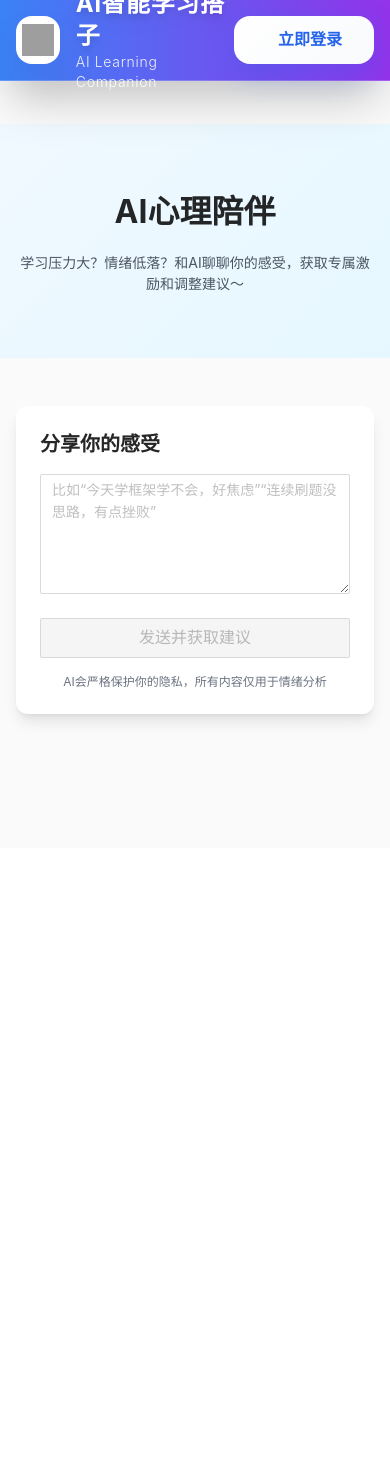
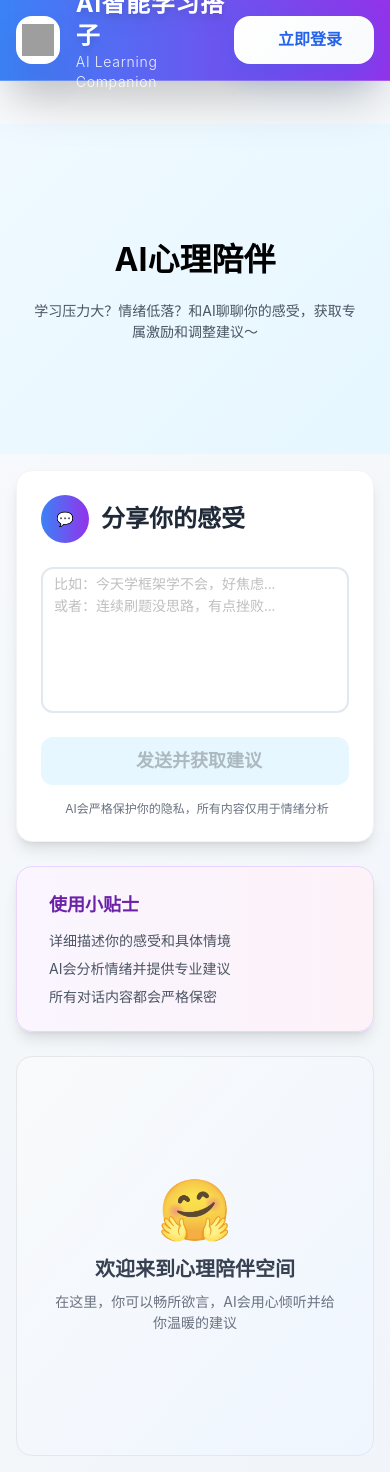
Before and after one commit to Cloud12305/ai-learning-partner, a Vue app in the folder frontend/: page /psychology-companion in a window 390 px wide. Before the commit the page ends 848 px from the top, so only its background shows below. Built offline with nearby package versions, Linux system fonts and the light colour scheme; grey boxes are pictures that could not be loaded.

Commit message:
ai心理功能已完善

```diff
--- a/frontend/src/views/PsychologyCompanion.vue
+++ b/frontend/src/views/PsychologyCompanion.vue
@@ -10,24 +10,29 @@
       </div>
     </div>
 
-    <!-- 核心内容区：移除图表后，调整为单栏布局（居中显示） -->
-    <main class="container mx-auto px-4 py-12">
-      <div class="max-w-2xl mx-auto">
-        <!-- 情绪输入与激励结果：合并为单栏，居中展示 -->
-        <div class="space-y-8">
+    <!-- 核心内容区：改为左右分栏布局 -->
+    <main class="container mx-auto px-4 py-8">
+      <div class="grid grid-cols-1 lg:grid-cols-2 gap-8 max-w-6xl mx-auto">
+        <!-- 左侧：输入区域 -->
+        <div class="space-y-6">
           <!-- 情绪输入卡片 -->
-          <div class="bg-white rounded-xl shadow-lg p-6 md:p-8">
-            <h2 class="text-xl font-semibold mb-4">分享你的感受</h2>
+          <div class="bg-white rounded-2xl shadow-lg p-6 md:p-8 border border-gray-100">
+            <div class="flex items-center mb-6">
+              <div class="w-10 h-10 bg-gradient-to-r from-blue-500 to-purple-600 rounded-full flex items-center justify-center mr-3">
+                <span class="text-white text-sm font-bold">💬</span>
+              </div>
+              <h2 class="text-2xl font-bold text-gray-800">分享你的感受</h2>
+            </div>
+
             <a-textarea
                 v-model:value="userText"
-                placeholder="比如“今天学框架学不会，好焦虑”“连续刷题没思路，有点挫败”"
-                rows="5"
+                placeholder="比如：今天学框架学不会，好焦虑...&#10;或者：连续刷题没思路，有点挫败..."
+                rows="6"
+                @keydown.enter.prevent="handleSubmitEmotion"
+                :disabled="isLoading"
+                class="custom-textarea mb-6"
+            ></a-textarea>
 
-                @keydown.enter.prevent="handleSubmitEmotion"
-
-                :disabled="isLoading"
-                class="mb-6"
-            ></a-textarea>
             <a-button
                 type="primary"
                 block
@@ -35,44 +40,146 @@
                 @click="handleSubmitEmotion"
                 :disabled="!userText.trim() || isLoading"
                 :loading="isLoading"
+                class="send-button h-12 text-lg font-semibold"
             >
+              <template #loading>
+                <span class="flex items-center">
+                  <a-spin size="small" class="mr-2" />
+                  分析中...
+                </span>
+              </template>
+              <span v-if="!isLoading">
+                <i class="fas fa-paper-plane mr-2"></i>
                 发送并获取建议
+              </span>
             </a-button>
-            <p class="text-xs text-gray-500 mt-4 text-center">
+
+            <p class="text-xs text-gray-500 mt-4 text-center flex items-center justify-center">
+              <i class="fas fa-shield-alt mr-1"></i>
               AI会严格保护你的隐私，所有内容仅用于情绪分析
             </p>
           </div>
 
-          <!-- 激励结果卡片：延迟渲染避免实例冲突 -->
-          <transition name="fade-in">
+          <!-- 使用指南 -->
+          <div class="bg-gradient-to-r from-purple-50 to-pink-50 rounded-2xl shadow-lg p-6 border border-purple-200">
+            <h3 class="text-lg font-semibold text-purple-800 mb-3 flex items-center">
+              <i class="fas fa-lightbulb mr-2"></i>
+              使用小贴士
+            </h3>
+            <ul class="text-sm text-gray-600 space-y-2">
+              <li class="flex items-start">
+                <i class="fas fa-check text-green-500 mr-2 mt-1"></i>
+                详细描述你的感受和具体情境
+              </li>
+              <li class="flex items-start">
+                <i class="fas fa-check text-green-500 mr-2 mt-1"></i>
+                AI会分析情绪并提供专业建议
+              </li>
+              <li class="flex items-start">
+                <i class="fas fa-check text-green-500 mr-2 mt-1"></i>
+                所有对话内容都会严格保密
+              </li>
+            </ul>
+          </div>
+        </div>
+
+        <!-- 右侧：对话历史区域 -->
+        <div class="space-y-6">
+          <!-- 空状态 -->
           <div
-                class="bg-white rounded-xl shadow-lg p-6 md:p-8"
+              v-if="!lastUserQuestion && !emotionResult"
+              class="bg-gradient-to-br from-gray-50 to-blue-50 rounded-2xl p-8 text-center border border-gray-200 h-full flex flex-col justify-center items-center min-h-[400px]"
+          >
+            <div class="text-6xl mb-4">🤗</div>
+            <h3 class="text-xl font-semibold text-gray-700 mb-2">欢迎来到心理陪伴空间</h3>
+            <p class="text-gray-500 max-w-sm">在这里，你可以畅所欲言，AI会用心倾听并给你温暖的建议</p>
+          </div>
+
+          <!-- 用户问题卡片 -->
+          <transition name="slide-up">
+            <div
+                class="bg-gradient-to-r from-blue-50 to-indigo-50 rounded-2xl shadow-lg p-6 border border-blue-200"
+                v-if="lastUserQuestion"
+            >
+              <div class="flex items-start mb-4">
+                <div class="w-8 h-8 bg-blue-500 rounded-full flex items-center justify-center mr-3 flex-shrink-0">
+                  <i class="fas fa-user text-white text-xs"></i>
+                </div>
+                <div class="flex-1">
+                  <h3 class="text-lg font-semibold text-blue-800 mb-1">你的感受</h3>
+                  <div class="user-question-content text-gray-700 text-base leading-relaxed p-4 bg-white rounded-xl border border-blue-100 shadow-sm">
+                    {{ lastUserQuestion }}
+                  </div>
+                  <div class="flex justify-end mt-2">
+                    <span class="text-xs text-blue-600 bg-blue-100 px-2 py-1 rounded-full">
+                      {{ new Date().toLocaleTimeString('zh-CN', { hour: '2-digit', minute: '2-digit' }) }}
+                    </span>
+                  </div>
+                </div>
+              </div>
+            </div>
+          </transition>
+
+          <!-- AI回应卡片 -->
+          <transition name="slide-up">
+            <div
+                class="bg-gradient-to-r from-green-50 to-emerald-50 rounded-2xl shadow-lg p-6 border border-green-200"
                 v-if="emotionResult"
             >
-              <h2 class="text-xl font-semibold mb-4">AI的回应</h2>
-              <!-- 情绪标签：添加默认值容错 -->
-              <div class="flex items-center mb-6 flex-wrap">
-                <span class="text-gray-600">AI识别到你的情绪：</span>
+              <div class="flex items-start mb-4">
+                <div class="w-8 h-8 bg-green-500 rounded-full flex items-center justify-center mr-3 flex-shrink-0">
+                  <i class="fas fa-robot text-white text-xs"></i>
+                </div>
+                <div class="flex-1">
+                  <div class="flex items-center justify-between mb-3">
+                    <h3 class="text-lg font-semibold text-green-800">AI心理陪伴</h3>
+                    <a-button
+                        type="link"
+                        size="small"
+                        @click="copyToClipboard(emotionResult.encouragement)"
+                        class="copy-button text-green-600 hover:text-green-700"
+                    >
+                      <i class="fas fa-copy mr-1"></i>
+                      复制
+                    </a-button>
+                  </div>
+
+                  <!-- 情绪标签 -->
+                  <div class="flex items-center mb-4 flex-wrap">
+                    <span class="text-gray-600 text-sm mr-2">情绪识别：</span>
                     <a-tag
-                    :color="emotionColorMap[emotionResult.emotion || '中性']"
-                    class="ml-3 text-base mt-1 md:mt-0"
+                        :color="getEmotionColor(emotionResult.emotion)"
+                        class="emotion-tag text-sm px-3 py-1 rounded-full border-0 font-medium"
                     >
+                      <i class="fas fa-heart mr-1"></i>
                       {{ emotionResult.emotion || '未知情绪' }}
                     </a-tag>
                   </div>
-              <!-- 激励文案：增加行高和内边距，提升阅读体验 -->
-              <div class="encouragement-content text-gray-800 line-height-2.5 text-base mb-6 p-4 bg-gray-50 rounded-lg">
-                {{ emotionResult.encouragement || '请稍后再试～' }}
+
+                  <!-- 激励文案 -->
+                  <div class="encouragement-content text-gray-800 text-base leading-relaxed p-4 bg-white rounded-xl border border-green-100 shadow-sm">
+                    <div v-html="formatEncouragement(emotionResult.encouragement)"></div>
                   </div>
-              <!-- 附加资源 -->
-              <div v-if="emotionResult.encouragement?.includes('链接')" class="mt-6 pt-6 border-t border-gray-100">
-                <a
-                    href="javascript:;"
-                    class="text-primary flex items-center hover:underline text-base"
-                    @click="message.info('已为你推荐《框架入门实战指南》，可在“我的学习-资源库”查看')"
+
+                  <div class="flex justify-between items-center mt-4">
+                    <span class="text-xs text-gray-500 flex items-center">
+                      <i class="far fa-clock mr-1"></i>
+                      {{ emotionResult.timestamp ? new Date(emotionResult.timestamp).toLocaleString('zh-CN') : '刚刚' }}
+                    </span>
+                    <div class="flex space-x-2">
+                      <a-tooltip title="这条建议很有帮助">
+                        <a-button
+                            type="link"
+                            size="small"
+                            class="text-gray-400 hover:text-green-500"
+                            @click="handleFeedback('helpful')"
                         >
-                  <i class="fa fa-link mr-2"></i> 查看相关学习资源/调整建议
-                </a>
+                          <i class="far fa-thumbs-up"></i>
+                        </a-button>
+                      </a-tooltip>
+                    </div>
+                  </div>
+                </div>
               </div>
             </div>
           </transition>
@@ -83,87 +190,118 @@
 </template>
 
 <script setup>
-// 1. 基础导入：仅保留核心依赖（移除所有ECharts相关导入）
 import { ref, onMounted, nextTick } from 'vue';
-import { message } from 'ant-design-vue'; // Ant Design 组件（需全局注册）
-import request from '@/utils/request'; // HTTP请求工具（确认路径与项目一致）
+import { message } from 'ant-design-vue';
+import request from '@/utils/request';
 
-// 2. 状态管理：移除ECharts相关状态（emotionChart、echartsInitialized、chartOption等）
-const userText = ref(''); // 用户输入的情绪文本
-const emotionResult = ref(null); // 情感分析结果
-const isLoading = ref(false); // 加载状态
-const userId = ref(''); // 用户ID（从登录态获取）
+// 状态管理
+const userText = ref('');
+const emotionResult = ref(null);
+const isLoading = ref(false);
+const userId = ref('');
+const lastUserQuestion = ref('');
 
-// 3. 情绪-颜色映射（保留，用于AI回应的情绪标签）
+// 情绪-颜色映射
 const emotionColorMap = {
-  中性: 'gray',
+  中性: 'blue',
   积极: 'green',
   焦虑: 'orange',
-  挫败: 'red'
+  挫败: 'red',
+  压力: 'volcano',
+  困惑: 'purple',
+  悲伤: 'cyan',
+  疲惫: 'geekblue'
 };
 
-// 4. 页面初始化：仅保留登录态判断（移除ECharts初始化逻辑）
+// 处理多个情绪的颜色显示
+const getEmotionColor = (emotionText) => {
+  if (!emotionText) return 'blue';
+
+  // 如果包含多个情绪，取第一个情绪的颜色
+  const firstEmotion = emotionText.split('、')[0];
+  return emotionColorMap[firstEmotion] || 'blue';
+};
+
+
+// 格式化鼓励文本的函数
+const formatEncouragement = (text) => {
+  if (!text) return '<p>暂无回应</p>';
+
+  // 移除数字编号格式（如 1. 2. 3.）
+  let formatted = text.replace(/(\d+)\.\s*/g, '<br><strong>$1.</strong> ');
+
+  // 处理加粗文本
+  formatted = formatted.replace(/\*\*(.*?)\*\*/g, '<strong>$1</strong>');
+
+  // 处理换行
+  formatted = formatted.replace(/\n/g, '<br>');
+
+  // 添加段落间距
+  formatted = formatted.replace(/<br><br>/g, '</p><p>');
+
+  // 确保以p标签包裹
+  if (!formatted.startsWith('<p>')) {
+    formatted = '<p>' + formatted + '</p>';
+  }
+
+  return formatted;
+};
+
+// 复制到剪贴板功能
+const copyToClipboard = async (text) => {
+  try {
+    await navigator.clipboard.writeText(text);
+    message.success('已复制到剪贴板');
+  } catch (err) {
+    // 降级方案
+    const textArea = document.createElement('textarea');
+    textArea.value = text;
+    document.body.appendChild(textArea);
+    textArea.select();
+    document.execCommand('copy');
+    document.body.removeChild(textArea);
+    message.success('已复制到剪贴板');
+  }
+};
+
+// 反馈功能
+const handleFeedback = (type) => {
+  if (type === 'helpful') {
+    message.success('感谢你的反馈！我们会继续努力～');
+  }
+};
+
+// 初始化
 const init = async () => {
-  await nextTick(); // 等待DOM挂载完成
-  // 读取登录态（用于后续接口请求，未登录也可提交情绪）
+  await nextTick();
   const userInfo = localStorage.getItem('user');
   if (userInfo) {
     const user = JSON.parse(userInfo);
     userId.value = user.id;
-  } else {
-    message.warning("未登录，情绪记录无法同步，登录后可查看历史记录");
   }
 };
 
-// 5. 提交情绪文本：保留核心逻辑（移除图表刷新相关代码）
-// const handleSubmitEmotion = async () => {
-//   const text = userText.value.trim();
-//   if (!text || isLoading.value) return;
-//
-//   try {
-//     isLoading.value = true;
-//     // 调用后端情感分析API（传递用户ID，未登录则为空）
-//     const res = await request.post('psychology', {
-//       text,
-//       userId: userId.value || ''
-//     });
-//
-//     // 延迟100ms赋值：避免DOM渲染冲突，确保组件实例正常创建
-//     setTimeout(async () => {
-//       emotionResult.value = res.data?.data || {}; // 容错：避免接口返回空数据
-//       userText.value = ''; // 清空输入框
-//       await nextTick(); // 等待回应卡片渲染完成
-//     }, 100);
-//   } catch (err) {
-//     // 错误提示：兼容接口返回异常或网络错误
-//     message.error(err.response?.data?.msg || "情绪分析请求失败，请重试");
-//   } finally {
-//     isLoading.value = false; // 无论成功失败，都关闭加载状态
-//   }
-// };
+// 提交情绪分析
 const handleSubmitEmotion = async () => {
   const text = userText.value.trim();
   if (!text || isLoading.value) return;
 
   try {
     isLoading.value = true;
+    lastUserQuestion.value = text;
 
-    console.log('[psychology] sending request...');
+    console.log('[psychology] 发送情绪分析请求:', text);
 
-    // Call backend: POST http://localhost:8080/api/psychology
     const res = await request.post('/api/psychology', {
       text,
       userId: userId.value || ''
     });
 
-    console.log('[psychology] backend response:', res);
-
-    // res = { success: true/false, data: { emotion, encouragement }, msg? }
+    console.log('[psychology] 后端响应:', res);
 
     if (res.success) {
-      // small delay is optional
       setTimeout(async () => {
-        emotionResult.value = res.data || {};   // ⬅️ use res.data, NOT res.data.data
+        emotionResult.value = res.data || {};
         userText.value = '';
         await nextTick();
       }, 100);
@@ -172,81 +310,194 @@ const handleSubmitEmotion = async () => {
     }
 
   } catch (err) {
-    console.error('[psychology] request error:', err);
+    console.error('[psychology] 请求错误:', err);
     message.error(err.response?.data?.msg || '情绪分析请求失败，请重试');
   } finally {
     isLoading.value = false;
   }
 };
 
-// 6. 页面挂载时初始化（仅执行登录态判断）
 onMounted(() => {
   init();
 });
 </script>
 
 <style scoped>
-/* 页面基础样式：保留，确保页面布局正常 */
 .psychology-companion-page {
-  padding-top: 80px; /* 与导航栏高度匹配，可根据实际导航栏调整 */
-  background-color: #fafafa;
-  min-height: calc(100vh - 80px); /* 确保页面占满屏幕高度 */
+  padding-top: 80px;
+  background: linear-gradient(135deg, #f8fafc 0%, #f1f5f9 100%);
+  min-height: calc(100vh - 80px);
 }
 
-/* 头部样式：保留渐变背景，提升视觉效果 */
 .page-header {
   background: linear-gradient(135deg, #f0f9ff 0%, #e6f7ff 100%);
 }
 
-/* 过渡动画：保留，确保AI回应卡片显示时有平滑动画 */
-@keyframes fadeIn {
-  from { opacity: 0; transform: translateY(10px); }
-  to { opacity: 1; transform: translateY(0); }
+.page-header h1 {
+  background: #000000;
+  -webkit-background-clip: text;
+  -webkit-text-fill-color: transparent;
+  background-clip: text;
 }
 
-/* 进入动画：与transition组件的name="fade-in"对应 */
-.fade-in-enter-from {
-  opacity: 0;
-  transform: translateY(10px);
-}
-.fade-in-enter-active {
-  animation: fadeIn 0.3s ease-in-out;
+/* 自定义文本区域样式 */
+.custom-textarea {
+  border-radius: 12px;
+  border: 2px solid #e2e8f0;
+  transition: all 0.3s ease;
+  font-size: 16px;
+  line-height: 1.6;
+  resize: none;
 }
 
-/* 离开动画（可选保留，确保卡片消失时平滑） */
-.fade-in-leave-from {
-  opacity: 1;
-}
-.fade-in-leave-active {
-  opacity: 0;
-  transform: translateY(10px);
-  transition: opacity 0.3s, transform 0.3s;
+.custom-textarea:focus {
+  border-color: #3b82f6;
+  box-shadow: 0 0 0 3px rgba(59, 130, 246, 0.1);
 }
 
-/* 响应式调整：确保移动端体验正常 */
+.custom-textarea:hover {
+  border-color: #cbd5e1;
+}
+
+/* 发送按钮样式 */
+.send-button {
+  background: linear-gradient(135deg, #3b82f6 0%, #1d4ed8 100%);
+  border: none;
+  border-radius: 12px;
+  transition: all 0.3s ease;
+}
+
+.send-button:hover:not(:disabled) {
+  background: linear-gradient(135deg, #2563eb 0%, #1e40af 100%);
+  transform: translateY(-2px);
+  box-shadow: 0 10px 20px -5px rgba(59, 130, 246, 0.4);
+}
+
+.send-button:disabled {
+  background: #e6f7ff ;
+  border-color:#7C3AED;
+  transform: none;
+  box-shadow: none;
+}
+
+/* 复制按钮样式 */
+.copy-button {
+  border: none;
+  height: auto;
+  padding: 4px 8px;
+}
+
+/* 情绪标签样式 */
+.emotion-tag {
+  border: none !important;
+}
+
+/* 动画效果 */
+.slide-up-enter-from {
+  opacity: 0;
+  transform: translateY(20px);
+}
+
+.slide-up-enter-active {
+  transition: all 0.4s cubic-bezier(0.4, 0, 0.2, 1);
+}
+
+.slide-up-enter-to {
+  opacity: 1;
+  transform: translateY(0);
+}
+
+/* 卡片悬停效果 */
+.bg-white {
+  transition: all 0.3s ease;
+}
+
+.bg-white:hover {
+  transform: translateY(-2px);
+  box-shadow: 0 20px 25px -5px rgba(0, 0, 0, 0.1), 0 10px 10px -5px rgba(0, 0, 0, 0.04);
+}
+
+/* 用户问题和AI回应卡片样式 */
+.user-question-content,
+.encouragement-content {
+  line-height: 1.7;
+  word-break: break-word;
+}
+
+.encouragement-content :deep(p) {
+  margin-bottom: 1em;
+}
+
+.encouragement-content :deep(strong) {
+  color: #059669;
+  font-weight: 600;
+}
+
+.encouragement-content :deep(br) {
+  content: "";
+  display: block;
+  margin-top: 0.5em;
+}
+
+/* 响应式调整 */
+@media (max-width: 1024px) {
+  .grid-cols-1.lg\:grid-cols-2 {
+    grid-template-columns: 1fr;
+    gap: 1.5rem;
+  }
+}
+
 @media (max-width: 768px) {
   .psychology-companion-page {
-    padding-top: 60px; /* 移动端导航栏通常更矮，调整顶部间距 */
+    padding-top: 60px;
     min-height: calc(100vh - 60px);
   }
+
+  .page-header {
+    padding: 3rem 1rem;
+  }
+
+  .page-header h1 {
+    font-size: 2rem;
+  }
+
+  main {
+    padding: 1rem;
+  }
+
+  .bg-white,
+  .bg-gradient-to-r {
+    padding: 1.5rem;
+  }
+
+  .custom-textarea {
+    font-size: 14px;
+  }
+}
+
+/* 加载状态样式 */
+:deep(.ant-spin) {
+  color: #fff;
+}
+
+:deep(.ant-spin-dot-item) {
+  background-color: #fff;
+}
+
+/* 确保图标正确显示 */
+:deep(.fas),
+:deep(.far),
+:deep(.fab) {
+  font-family: 'Font Awesome 5 Free';
+  font-weight: 900;
+}
+
+:deep(.far) {
+  font-weight: 400;
 }
 </style>
 
-<!-- 重要注释：
-1. 确保 Ant Design Vue 已全局注册（main.js 中需添加）：
-   import { createApp } from 'vue';
-   import Antd from 'ant-design-vue';
-   import 'ant-design-vue/dist/antd.css'; // 若使用Vite，需改为 'ant-design-vue/dist/reset.css'
-   import App from './App.vue';
-   const app = createApp(App);
-   app.use(Antd);
-   app.mount('#app');
-
-2. 确认 request 工具路径正确：
-   若项目中 HTTP 请求工具路径不是 '@/utils/request'，需修改为实际路径（如 '@/api/request'）。
-
-3. 功能说明：
-   - 保留核心功能：情绪输入、AI情感分析、AI回应展示、附加资源提示；
-   - 移除图表相关功能：7天情绪趋势图、情绪历史加载；
-   - 优化布局：从双栏改为单栏居中，提升移动端和桌面端的视觉体验。
+<!-- 在 public/index.html 或 main.js 中添加 Font Awesome -->
+<!--
+<link rel="stylesheet" href="https://cdnjs.cloudflare.com/ajax/libs/font-awesome/5.15.4/css/all.min.css">
 -->
```
Also changed, not shown: 1 other file (tests, documents, lock files or other folders). Lines whose indentation alone changed are shown as unchanged.
